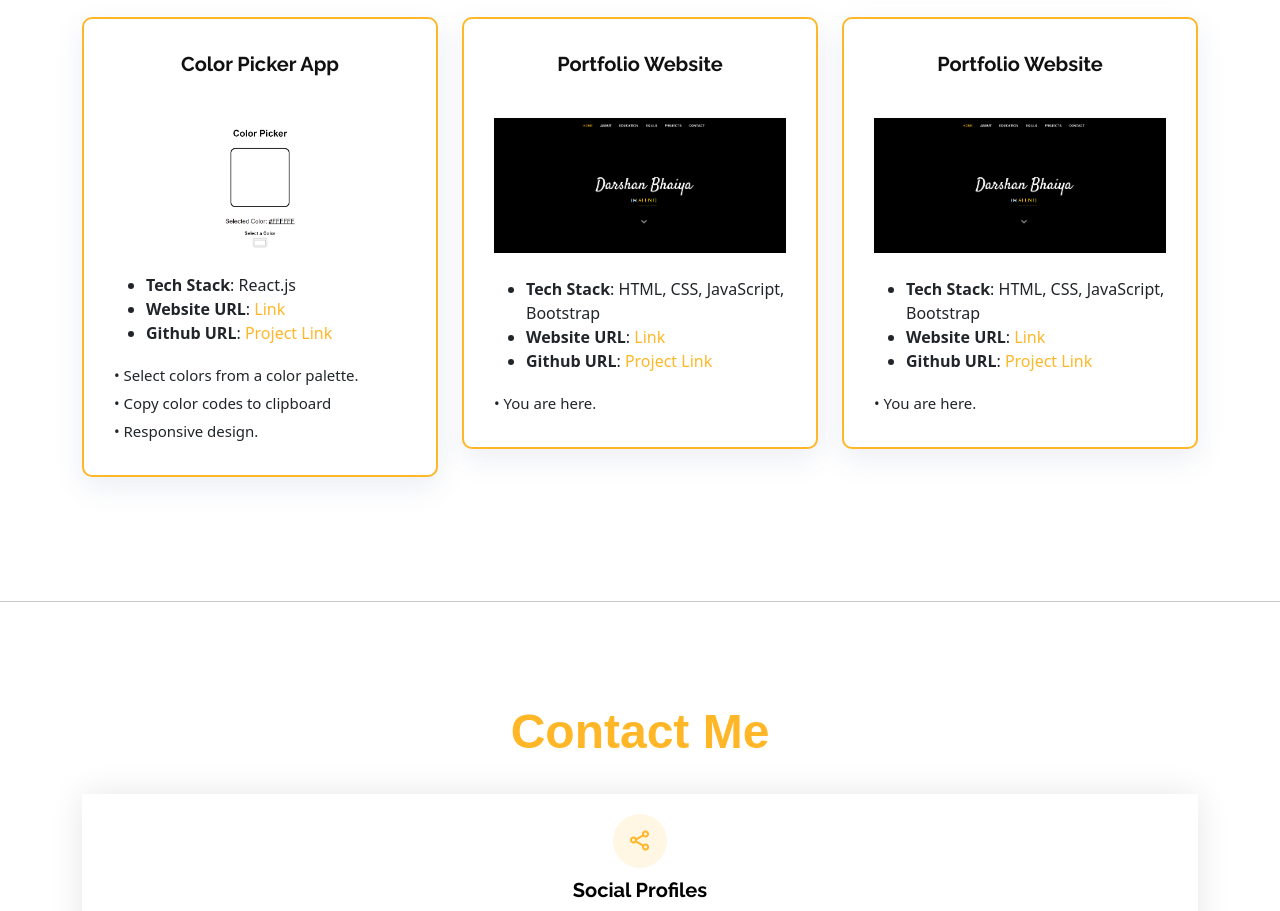
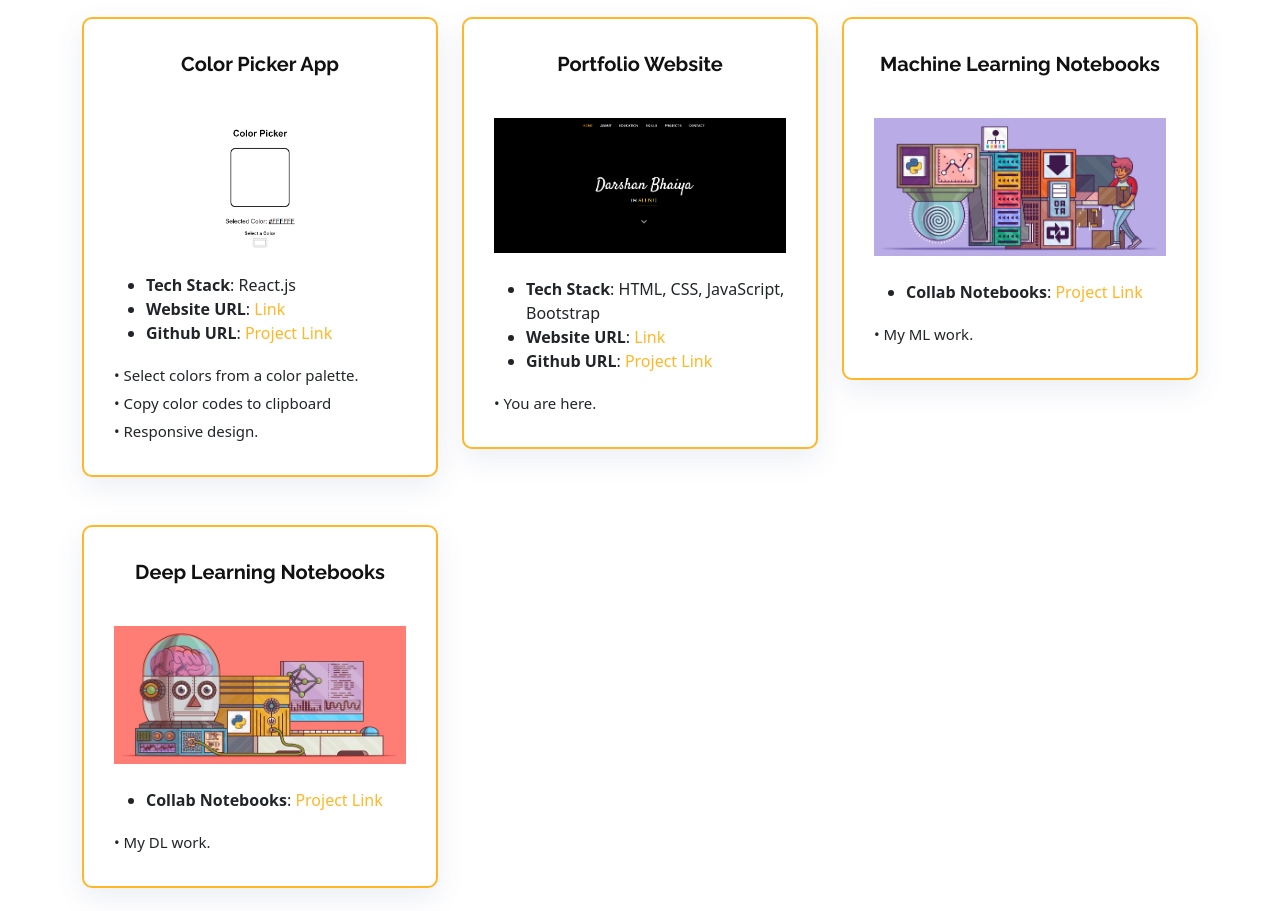
Before and after one commit to darshanbhaiya/darshanbhaiya.github.io, a plain HTML site: page index.html in a window 1280 px wide. Shown: the part 5485-6396 px from the top of the page. Drawn offline with nearby package versions, Linux system fonts and the light colour scheme.

Commit message:
AI and DL

```diff
--- a/index.html
+++ b/index.html
@@ -774,35 +774,54 @@
           <div class="col-md-6 col-lg-4 mb-5">
             <div class="icon-box">
               <h4 class="title">
-                <a href="https://darshanbhaiya.github.io/" target="_blank">Portfolio Website</a>
+                <a href="https://darshanbhaiya.github.io/" target="_blank">Machine Learning Notebooks</a>
               </h4>
 
               <br />
 
               <div class="portfolio-wrap">
-                <img src="assets/img/project/Portfolio.png" class="img-fluid" alt="" />
+                <img src="assets/img/project/vdg.jpg" class="img-fluid" alt="" />
               </div>
 
               <br />
 
               <ul>
                 <li>
-                  <strong>Tech Stack</strong>: HTML, CSS, JavaScript,
-                  Bootstrap
-                </li>
-                <li>
-                  <strong>Website URL</strong>:
-                  <a href="https://darshanbhaiya.github.io/" target="_blank">Link</a>
-                </li>
-                <li>
-                  <strong>Github URL</strong>:
-                  <a href="https://github.com/darshanbhaiya/darshanbhaiya.github.io" target="_blank">Project Link</a>
+                  <strong>Collab Notebooks</strong>:
+                  <a href="https://drive.google.com/drive/folders/1F7L85o9bsDP_yXOFQtraAQwUcRiEcs4m?usp=drive_link" target="_blank">Project Link</a>
                 </li>
               </ul>
 
-              <p class="description">• You are here.</p>
+              <p class="description">• My ML work.</p>
             </div>
           </div>
+
+          <div class="col-md-6 col-lg-4 mb-5">
+            <div class="icon-box">
+              <h4 class="title">
+                <a href="https://darshanbhaiya.github.io/" target="_blank">Deep Learning Notebooks</a>
+              </h4>
+
+              <br />
+
+              <div class="portfolio-wrap">
+                <img src="assets/img/project/gan.jpg" class="img-fluid" alt="" />
+              </div>
+
+              <br />
+
+              <ul>
+                <li>
+                  <strong>Collab Notebooks</strong>:
+                  <a href="https://drive.google.com/drive/folders/1wDwUmJRe_w1BnXJuOePGua1VdtUyvXU7?usp=sharing" target="_blank">Project Link</a>
+                </li>
+              </ul>
+
+              <p class="description">• My DL work.</p>
+            </div>
+          </div>
+
+
 
         </div>
       </div>
```
